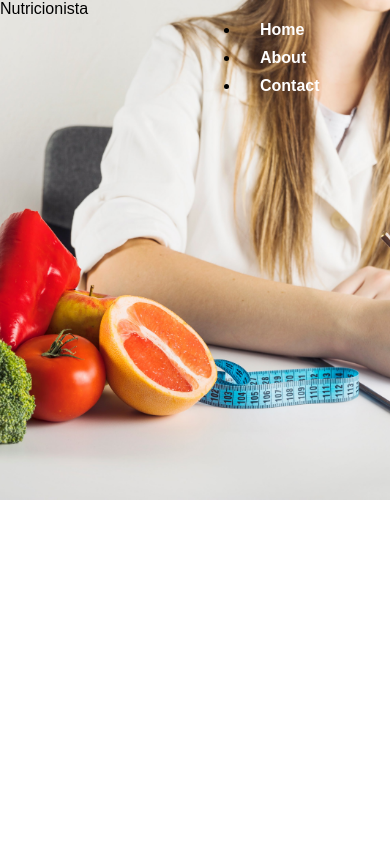
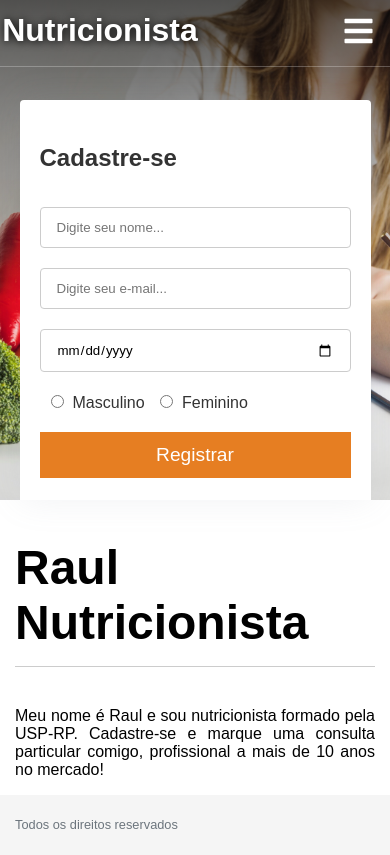
Before and after one commit to RaulMCFidelis/Projetos-Front-End, a plain HTML site: page PTI-WEB-STANDARDS/index.html in a window 390 px wide. Drawn offline with Linux system fonts and the light colour scheme.

Commit message:
Site de Nutricionista PTI

```diff
--- a/PTI-WEB-STANDARDS/assets/css/style.css
+++ b/PTI-WEB-STANDARDS/assets/css/style.css
@@ -12,28 +12,213 @@ header {
     background-repeat: no-repeat;
     background-size: cover;
     background-position: bottom;
+    position: relative;
+}
+
+header .bg-gradient {
+    min-height: 300px;
+    width: 100%;
+    background: -moz-linear-gradient(top, rgba(0,0,0,0.65) 0%, rgba(0,0,0,0) 100%);
+    background: -webkit-linear-gradient(top, rgba(0,0,0,0.65) 0%,rgba(0,0,0,0) 100%);
+    background: linear-gradient(to bottom, rgba(0,0,0,0.65) 0%,rgba(0,0,0,0) 100%);
+    filter: progid:DXImageTransform.Microsoft.gradient( startColorstr='#a6000000', endColorstr='#00000000',GradientType=0 );
+}
+
+header .header-border {
     display: flex;
+    border-bottom: rgba(255,255,255,.25) 1px solid;
 }
 
 header #logo {
     width: 200px;
-
+    color: #fff;
+    line-height: 60px;
+    text-align: center;
+    font-size: 2em;
+    font-weight: bold;
+    text-shadow: #000 1px 1px 8px;
 }
-header #menu {
+.menu {
     flex: 1;
 }
-head #menu ul {
+.menu ul {
     display: flex;
+    justify-content: flex-end;
     list-style: none;
     padding: 0;
 }
-header #menu li {
-    flex: 1;
+.menu li {
+    min-width: 100px;
     line-height: 28px;
 }
-header #menu a {
+.menu a {
     color: #fff;
     text-decoration: none;
     font-weight: bold;
     padding: 20px;
 }
+
+#register {
+    background-color: #FFF;
+    width: 100%;
+    height: 400px;
+    max-width: 350px;
+    position: absolute;
+    bottom: 0;
+    right: 10vw;
+    box-shadow: 0 0 2.1875rem rgba(140,152,164,.125);
+    border-top-left-radius: 0.25rem;
+    border-top-right-radius: 0.25rem;
+    padding: 20px;
+    color: #333;
+}
+
+#register p {
+    font-size: 1.5em;
+    font-weight: bold;
+    margin-bottom: 35px;
+}
+
+#register .field {
+    width: 100%;
+    margin-bottom: 20px;
+}
+
+#register input {
+    width: 100%;
+    padding: .75rem 1rem;
+    border-radius: 4px;
+    border: #CCC 1px solid;
+}
+
+#register input[type=radio] {
+    width: 25px;
+}
+
+#register button {
+    width: 100%;
+    border: none;
+    background-color: #E67E22;
+    color: #FFF;
+    padding: .75rem;
+    font-size: 1.2em;
+}
+
+.container {
+    max-width: 960px;
+    margin: auto;
+    width: 100%;
+    padding-left: 15px;
+    padding-right: 15px;
+}
+
+.title h1 {
+    font-size:3em;
+    border-bottom: #CCC 1px solid;
+    padding-bottom: 1rem;
+}
+.home p {
+    text-align: justify;
+}
+
+footer {
+    background-color: #f5f5f5;
+    color: #6c757d;
+    font-size: .8em;
+}
+
+footer p {
+    line-height: 35px;
+}
+
+footer .container {
+    display: flex;
+}
+
+footer .menu a {
+    color: #6c757d;
+}
+
+.menu .open-menu {
+    display: none;
+}
+
+.backdrop {
+    display:none;
+}
+.close-menu {
+    display: none;
+}
+
+@media(max-width: 450px) {
+    .menu .close-menu {
+        display: block;
+        text-align: right;
+        background-color: #eee;
+    }
+    .menu .close-menu button {
+        background: none;
+        border: none;
+        font-size: 2em;
+        padding: .75rem 1rem;
+    }
+    .menu.open .backdrop {
+        opacity: .5;
+        display: block;
+    }
+    .menu .backdrop {
+        opacity: 0;
+        background-color: #000;
+        transition: opacity .15s linear;
+        position: fixed;
+        width: 100%;
+        height: 100vh;
+        z-index: 1;
+        left: 0;
+        top: 0;
+    }
+    header .header-border {
+        justify-content: space-between;
+    }
+    .menu ul {
+        display: block;
+        position: fixed;
+        top: 0;
+        right: -80vw;
+        width: 80vw;
+        height: 100vh;
+        background-color: #fff;
+        z-index: 2;
+        margin: 0;
+        transition: right .2s linear;
+    }
+    .menu.open ul {
+        right: 0;
+    }
+    .menu.open a {
+        color: #000;
+        padding: 20px;
+        display: block;
+        font-weight: 100;
+        border-bottom: #ccc 1px solid;
+    }
+    .menu {
+        width: 60px;
+        flex: initial;
+    }
+    .menu .open-menu {
+        display: block;
+        font-size: 2em;
+        padding: .9rem;
+        flex: 1;
+        background: none;
+        border: none;
+        color: #fff;
+    }
+    #register {
+        width: 90%;
+        margin: 0 5%;
+        max-width: initial;
+        right: initial;
+    }
+}
--- a/PTI-WEB-STANDARDS/assets/js/script.js
+++ b/PTI-WEB-STANDARDS/assets/js/script.js
@@ -0,0 +1,17 @@
+document.querySelector('.open-menu').addEventListener('click', e => {
+
+    document.querySelector('header .menu').classList.add('open');
+
+});
+
+document.querySelector('.close-menu button').addEventListener('click', e => {
+
+    document.querySelector('header .menu').classList.remove('open');
+
+});
+
+document.querySelector('.menu .backdrop').addEventListener('click', e=>{
+
+    document.querySelector('header .menu').classList.remove('open');
+
+});
--- a/PTI-WEB-STANDARDS/index.html
+++ b/PTI-WEB-STANDARDS/index.html
@@ -2,34 +2,87 @@
 <html lang="pt-br">
 <head>
     <meta charset="UTF-8">
-    <meta http-equiv="X-UA-Compatible" content="IE=edge">
     <meta name="viewport" content="width=device-width, initial-scale=1.0">
+    <meta http-equiv="X-UA-Compatible" content="ie=edge">
     <title>Home Page</title>
     <link rel="stylesheet" href="assets/css/style.css">
+    <link rel="stylesheet" href="https://use.fontawesome.com/releases/v5.6.3/css/all.css" integrity="sha384-UHRtZLI+pbxtHCWp1t77Bi1L4ZtiqrqD80Kn4Z8NTSRyMA2Fd33n5dQ8lWUE00s/" crossorigin="anonymous">
 </head>
 <body>
 
     <header>
 
+        <form action="" id="register">
+
+            <p>Cadastre-se</p>
+            <div class="field"><input type="text" placeholder="Digite seu nome..."></div>
+            <div class="field"><input type="email" placeholder="Digite seu e-mail..."></div>
+            <div class="field"><input type="date" placeholder="Data de nascimento..."></div>
+            <div class="field">
+                <label><input type="radio" name="gender" value="M"><span>Masculino</span></label>
+                <label><input type="radio" name="gender" value="F"><span>Feminino</span></label>
+            </div>
+
+            <button>Registrar</button>
+
+        </form>
+
+        <div class="bg-gradient">
+
+            <div class="header-border">
+
                 <div id="logo">
                     Nutricionista
                 </div>
 
-        <nav id="menu">
+                <nav class="menu">
+                    <button type="button" class="open-menu"><i class="fas fa-bars"></i></button>
+                    <div class="backdrop"></div>
+                    <ul>
+                        <li class="close-menu"><button type="button"><i class="fas fa-times"></i></button></li>
+                        <li><a href="index.html">Home</a></li>
+                        <li><a href="about.html">About</a></li>
+                        <li><a href="contact.html">Contact</a></li>
+                    </ul>
+                </nav>
+
+            </div>
+
+        </div>
+
+    </header>
+
+    <section class="home">
+
+        <main class="container">
+
+            <div class="title">
+                <h1>Raul Nutricionista</h1>
+            </div>
+
+            <p>Meu nome é Raul e sou nutricionista formado pela USP-RP. Cadastre-se e marque uma consulta particular comigo, profissional a mais de 10 anos no mercado!</p>
+
+        </main>
+
+    </section>
+
+    <footer>
+
+        <div class="container">
+
+            <p>Todos os direitos reservados</p>
+
+            <nav class="menu">
                 <ul>
                     <li><a href="index.html">Home</a></li>
                     <li><a href="about.html">About</a></li>
                     <li><a href="contact.html">Contact</a></li>
                 </ul>
-
-
             </nav>
 
-    </header>
+        </div>
 
-    <section></section>
-
-    <footer></footer>
+    </footer>
 
     <script src="assets/js/script.js"></script>
 </body>
```
Lines whose indentation alone changed are shown as unchanged.
